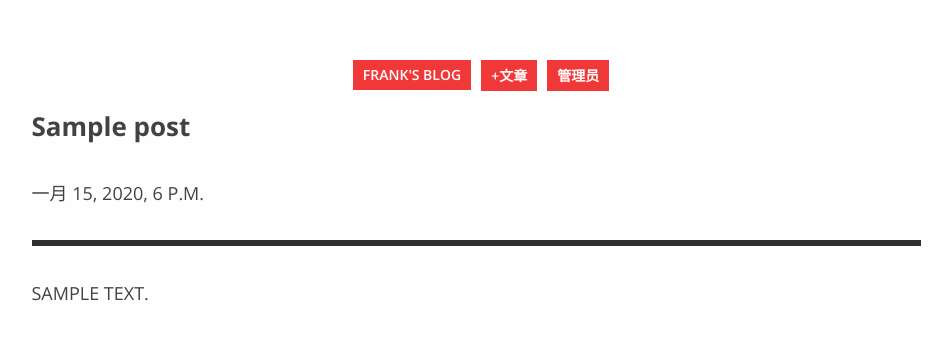
After one commit to fengdexunmi/frankblog, a Django app: page /post/1/ in a window 1280 px wide. The commit adds this page. Shown: the top 340 px of the page, without its empty margins (164-1116 px from the left). Run offline with Django 3.2, Linux system fonts and the light colour scheme; tables that the repository leaves empty hold one stand-in row (values such as "Sample post").

Commit message:
增加显示文章的逻辑（show_post）和页面(post.html)

```diff
--- a/blog/models.py
+++ b/blog/models.py
@@ -16,7 +16,7 @@ class Post(models.Model):
         return self.title
 
     def get_post_url(self):
-        return '/%s' % self.slug
+        return 'post/%s/%s' % (self.id, self.slug)
 
     class Meta:
         verbose_name_plural = '文章'
--- a/blog/views.py
+++ b/blog/views.py
@@ -3,11 +3,12 @@
 from django.shortcuts import render_to_response
 from django.core.paginator import Paginator, InvalidPage, EmptyPage
 from blog.models import Post
+from django.http import Http404
 
 
 # Create your views here.
+# 主页
 def main(request):
-    # 主页
     posts = Post.objects.all().order_by("-create_time")
     paginator = Paginator(posts, 10)  # 每页显示10条
 
@@ -21,5 +22,16 @@ def main(request):
     except (InvalidPage, EmptyPage):
         posts = paginator.page(paginator._num_pages)
 
-    # return render_to_response("list.html", {"posts": posts, "user": request.user})
+    #  return render_to_response("list.html", {"posts": posts, "user": request.user})
     return render_to_response("list.html", {"posts": posts, "user": request.user})
+
+
+# add by frank at 2014.1.15 begin #
+# 显示文章
+def show_post(request, pid):
+    try:
+        post = Post.objects.select_related().get(id=int(pid))
+    except:
+        raise Http404
+
+    return render_to_response("post.html", {"post": post})
--- a/frankblog/settings.py
+++ b/frankblog/settings.py
@@ -76,9 +76,9 @@ DATABASES = {
 # Internationalization
 # https://docs.djangoproject.com/en/1.6/topics/i18n/
 
-LANGUAGE_CODE = 'Asia/Shanghai'
+LANGUAGE_CODE = 'zh-cn'
 
-TIME_ZONE = 'UTC'
+TIME_ZONE = 'Asia/Shanghai'
 
 USE_I18N = True
 
--- a/frankblog/urls.py
+++ b/frankblog/urls.py
@@ -1,3 +1,5 @@
+#coding=utf8
+
 from django.conf.urls import patterns, include, url
 from blog import views
 
@@ -11,5 +13,6 @@ urlpatterns = patterns('',
 
     url(r'^admin/', include(admin.site.urls)),
     (r"^$", views.main),
+    (r'^post/(?P<pid>\d+)/', views.show_post),  # 根据文章链接显示文章
 
 )
--- a/static/ghostwriter-master/assets/css/style.css
+++ b/static/ghostwriter-master/assets/css/style.css
@@ -156,7 +156,7 @@ pre {
 /* Site Header */
 /* ============================================================ */
 .site-header {
-  padding: 100px 0 35px;
+  padding: 60px 0 35px;
   overflow: auto;
   text-align: left;
   text-transform: uppercase;
@@ -272,7 +272,7 @@ pre {
 .post-list {
   border-top: 6px solid #303030;
   list-style: none;
-  margin: 80px 40px 0;
+  /*margin: 80px 40px 0;*/
   padding: 35px 0 0;
 }
 
--- a/templates/base.html
+++ b/templates/base.html
@@ -10,29 +10,24 @@
 
 </head>
 <body>
-{#    <script type="text/javascript" src="/static/ghostwriter-master/assets/js/jquery.history.js"></script>#}
-{#    <script type="text/javascript" src="/static/ghostwriter-master/assets/js/nprogress.js"></script>#}
-{#    <script type="text/javascript" src="/static/ghostwriter-master/assets/js/scripts.js"></script>#}
-
-{#    <div id="sidebar">{% block sidebar %}{% endblock %}</div>#}
     <div id="container" class="site-header">
         <div id="menu" class="site-title-wrapper">
-            {% block nav-global %}
+
                 <!--menu-->
                  <h1 class="site-title"><a title="Frank's Blog" href="/">Frank's Blog</a></h1>
 
-                 <h1 class="site-title"><a title="新增文章" href="/">+文章</a></h1>
+                 <h1 class="site-title"><a title="新增文章" href="/admin/blog/post/add">+文章</a></h1>
 
-                 <h1 class="site-title"><a title="管理页面" href="/">管理员</a></h1>
-{#                 <a class="button-square" href="/"><span class="icon icon-menu"></span></a>#}
-{##}
-{#                 <a class="button-square" href="/"><span class="icon icon-rss"></span></a>#}
-            {% endblock %}
+                 <h1 class="site-title"><a title="管理页面" href="/admin">管理员</a></h1>
         </div>
 
-        <div id="content">
-            {% block content %}{% endblock %}
+        <div class="container">
+            {% block nav-global %}{% endblock %}
+            <div id="content">
+                {% block content %}{% endblock %}
+            </div>
         </div>
+
     </div>
     <div id="footer"></div>
 </body>
--- a/templates/list.html
+++ b/templates/list.html
@@ -1,7 +1,10 @@
 <!DOCTYPE html>
 {% extends "base.html" %}
+{% block nav-global %}
+    <h1>Frank's Blog</h1>
+    <p>2014-01-15</p>
+{% endblock %}
 {% block content %}
-    <div class="container">
         <!--文章-->
         <ol class="post-list">
             {% for post in posts.object_list %}
@@ -31,5 +34,4 @@
                 </span>
             </div>
         {% endif %}
-    </div>
 {% endblock %}
--- /dev/null
+++ b/templates/post.html
@@ -0,0 +1,16 @@
+<!DOCTYPE html>
+{% extends "base.html" %}
+
+{% block nav-global %}
+
+        <h1>{{ post.title }}</h1>
+        <p>{{ post.create_time }}</p>
+
+{% endblock %}
+
+{% block content %}
+
+    <div class="post-list">
+        {{ post.content }}
+    </div>
+{% endblock %}
```
